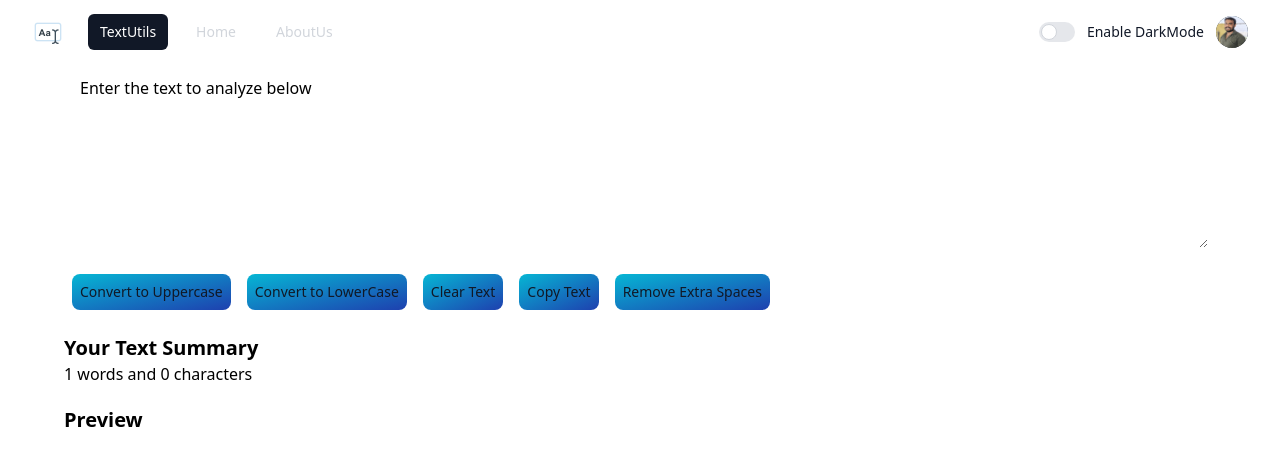
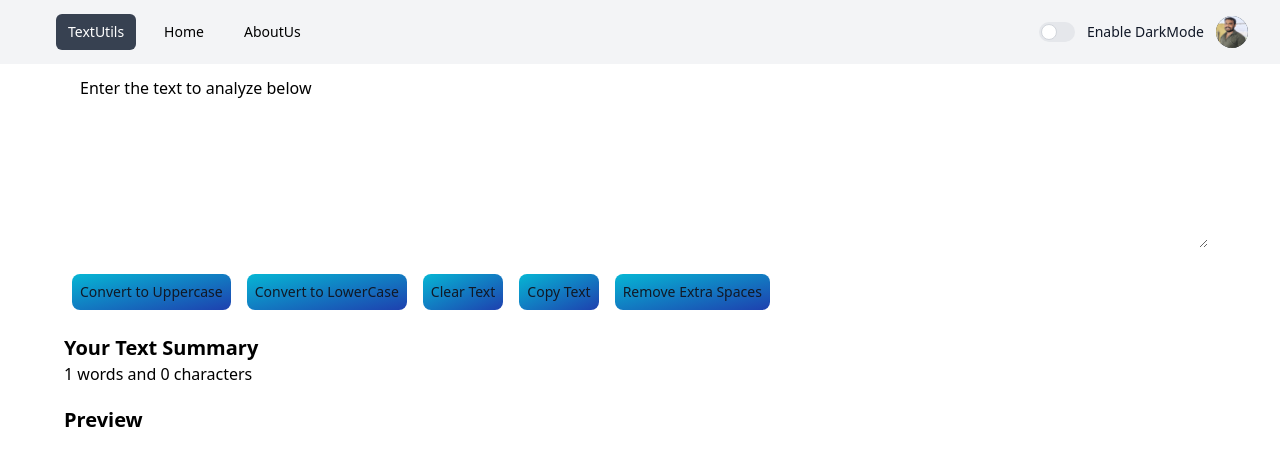
Before and after one commit to shubhamkangune/Text-Utils, a React (Vite) app: page / in a window 1280 px wide. Shown: the top 466 px of the page. Built offline with nearby package versions, Linux system fonts and the light colour scheme.

Commit message:
added small changes

```diff
--- a/src/components/Navbar.jsx
+++ b/src/components/Navbar.jsx
@@ -4,7 +4,7 @@ export default function Navbar(props) {
   return (
     <div>
 
-      <nav className={`${props.mode === 'dark' ? 'bg-gray-800' : 'bg-white'} text-${props.mode === 'dark' ? 'white' : 'black'}`}>
+      <nav className={`${props.mode === 'dark' ? 'bg-gray-800' : 'bg-gray-100'} text-${props.mode === 'dark' ? 'white' : 'black'}`}>
         <div className="mx-auto max-w-7xl px-2 sm:px-6 lg:px-8">
           <div className="relative flex h-16 items-center justify-between">
             <div className="absolute inset-y-0 left-0 flex items-center sm:hidden">
@@ -60,32 +60,26 @@ export default function Navbar(props) {
               </button>
             </div>
             <div className="flex flex-1 items-center justify-center sm:items-stretch sm:justify-start">
-              <div className="flex shrink-0 items-center">
-                <img
-                  className="h-8 w-auto"
-                  src="public/logo.png"
-                  alt="Your Company"
-                />
-              </div>
+
               <div className="hidden sm:ml-6 sm:block">
                 <div className="flex space-x-4">
                   {/* <!-- Current: "bg-gray-900 text-white", Default: "text-gray-300 hover:bg-gray-700 hover:text-white" --> */}
                   <a
                     href="/"
-                    className="rounded-md bg-gray-900 px-3 py-2 text-sm font-medium text-white"
+                    className="rounded-md bg-gray-700 px-3 py-2 text-sm font-medium text-white"
                     aria-current="page"
                   >
                     {props.title}
                   </a>
                   <a
                     href="/"
-                    className="rounded-md px-3 py-2 text-sm font-medium text-gray-300 hover:bg-gray-700 hover:text-white"
+                    className={`rounded-md px-3 py-2 text-sm font-medium dark:text-${props.mode === 'dark' ? 'white' : 'black'} hover:bg-gray-700 hover:text-white`}
                   >
                     Home
                   </a>
                   <a
                     href="/"
-                    className="rounded-md px-3 py-2 text-sm font-medium text-gray-300 hover:bg-gray-700 hover:text-white"
+                    className={`rounded-md px-3 py-2 text-sm font-medium dark:text-${props.mode === 'dark' ? 'white' : 'black'} hover:bg-gray-700 hover:text-white`}
                   >
                     {props.aboutText}
                   </a>
@@ -99,8 +93,8 @@ export default function Navbar(props) {
                   {/* Dark and Light Mode  */}
               <label className="inline-flex items-center mb-5 cursor-pointer my-5">
                 <input type="checkbox" value="" onClick={props.toggleMode} className="sr-only peer" />
-                <div className={`relative w-9 h-5 bg-gray-200 peer-focus:outline-none peer-focus:ring-4 peer-focus:ring-blue-300 dark:peer-focus:ring-blue-800 rounded-full peer ${props.mode}:bg-gray-700 peer-checked:after:translate-x-full rtl:peer-checked:after:-translate-x-full peer-checked:after:border-white after:content-[''] after:absolute after:top-[2px] after:start-[2px] after:bg-white after:border-gray-300 after:border after:rounded-full after:h-4 after:w-4 after:transition-all dark:border-gray-600 peer-checked:bg-blue-600 dark:peer-checked:bg-blue-600`}></div>
-                <span className="ms-3 text-sm font-medium text-gray-900 dark:text-gray-300">Enable {
+                <div className={`relative w-9 h-5 bg-gray-200 peer-focus:outline-none peer-focus:ring-4 peer-focus:ring-blue-300 dark:peer-focus:ring-blue-800 rounded-full peer dark:bg-gray-700 peer-checked:after:translate-x-full rtl:peer-checked:after:-translate-x-full peer-checked:after:border-white after:content-[''] after:absolute after:top-[2px] after:start-[2px] after:bg-white after:border-gray-300 after:border after:rounded-full after:h-4 after:w-4 after:transition-all dark:border-gray-600 peer-checked:bg-blue-600 dark:peer-checked:bg-blue-600`}></div>
+                <span className={`ms-3 text-sm font-medium text-gray-900 dark:text-${props.mode === 'dark' ? 'white' : 'black'}`}>Enable {
 
                   `${props.mode === 'dark' ? 'Light' : 'Dark'}`
                 }Mode</span>
```
